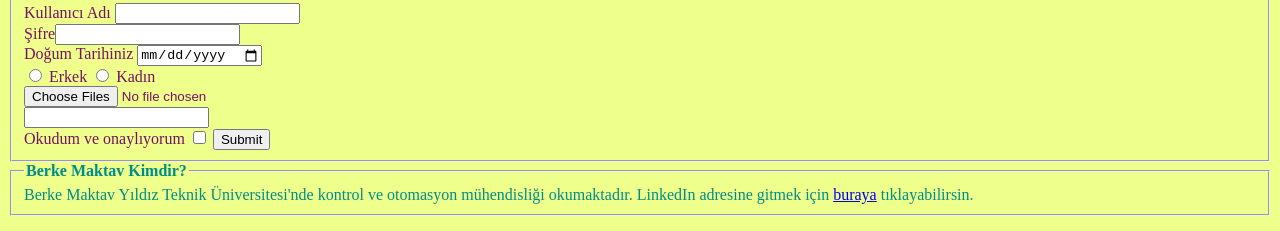
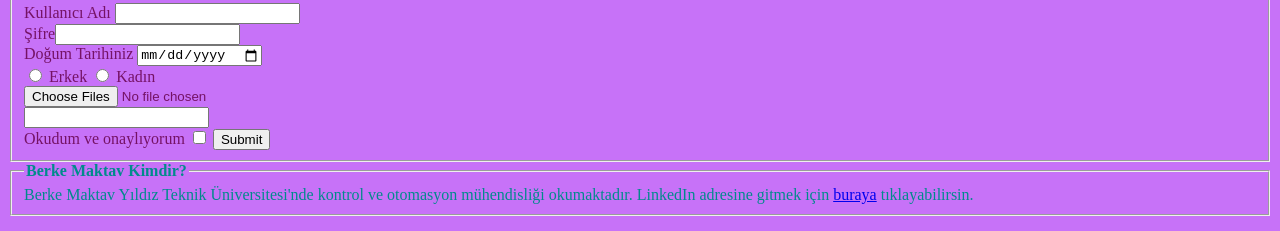
Before and after one commit to contauto/controleng, a plain HTML site: page index.html in a window 1280 px wide. Shown: the part 234-465 px from the top of the page. Drawn offline with Linux system fonts and the light colour scheme.

Commit message:
Update style.css

```diff
--- a/style.css
+++ b/style.css
@@ -1,5 +1,5 @@
 @import "text.css";
 
 body{
-    background-color: rgb(238, 255, 139);
+    background-color: rgb(199, 114, 248);
 }
```
